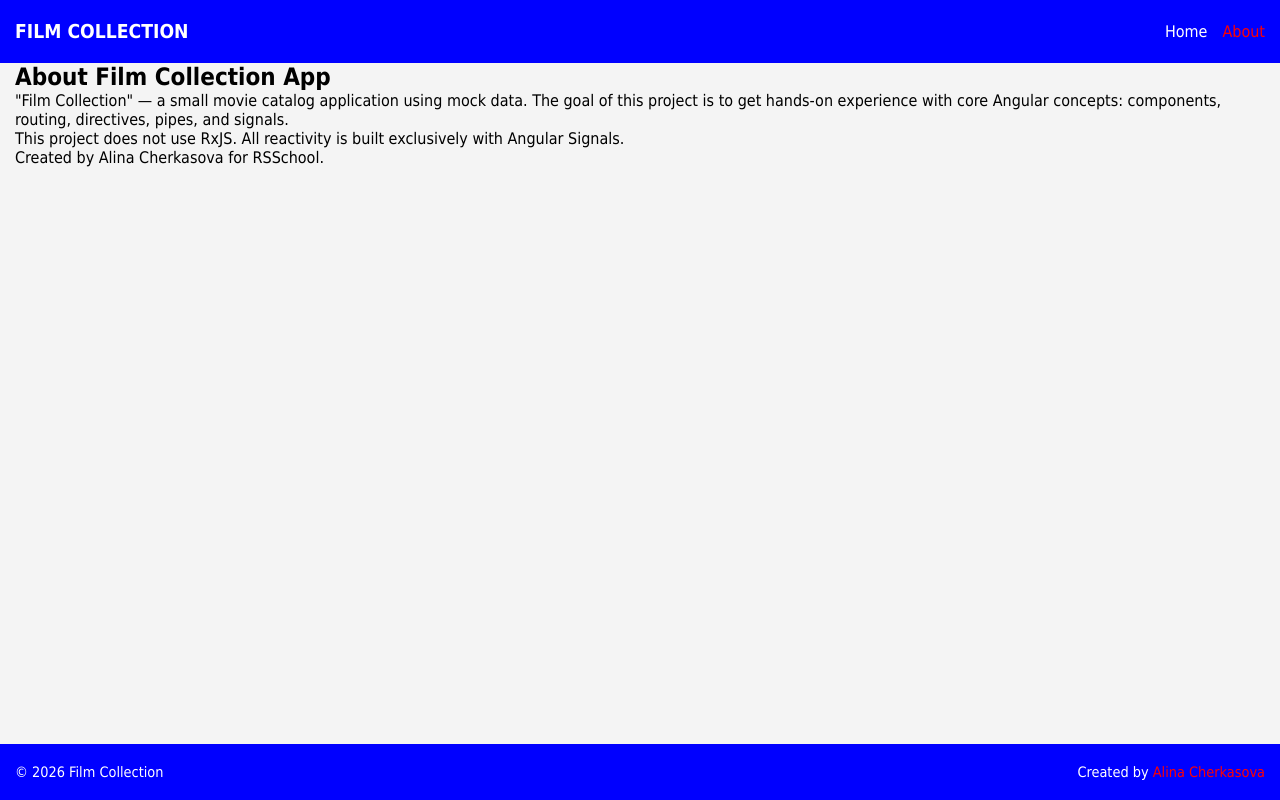
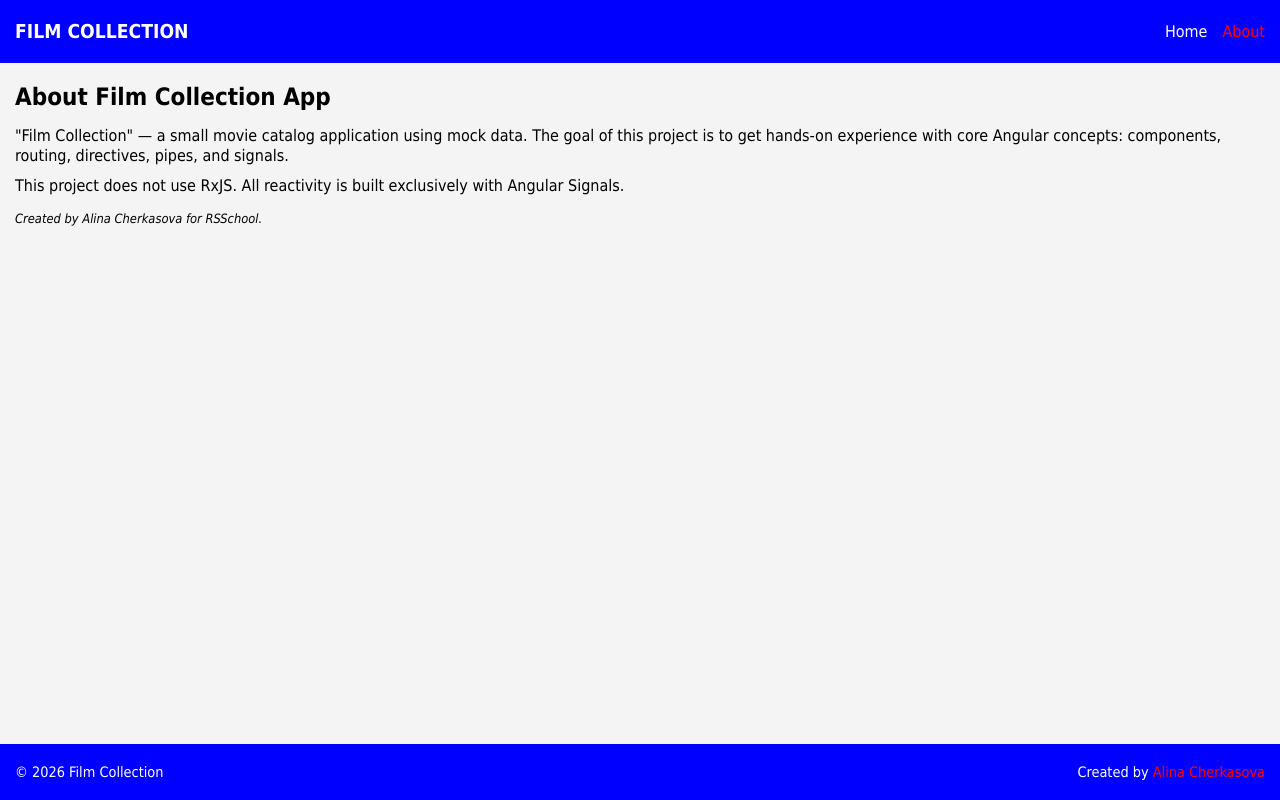
Before and after one commit to cherkasovaa/film-collection, an Angular app: page /about in a window 1280 px wide. Built offline with nearby package versions, Linux system fonts and the light colour scheme.

Commit message:
style: about page

```diff
--- a/src/app/pages/about-page/about-page.scss
+++ b/src/app/pages/about-page/about-page.scss
@@ -0,0 +1,21 @@
+@use 'variables' as *;
+
+.about-page {
+  padding-block: 20px;
+
+  &__title {
+    font-size: 1.5rem;
+    margin-bottom: 15px;
+  }
+
+  &__created-by {
+    font-size: 0.8rem;
+    font-style: italic;
+    margin-top: 15px;
+  }
+
+  &__description-paragraph {
+    margin-bottom: 10px;
+    line-height: 20px;
+  }
+}
```
